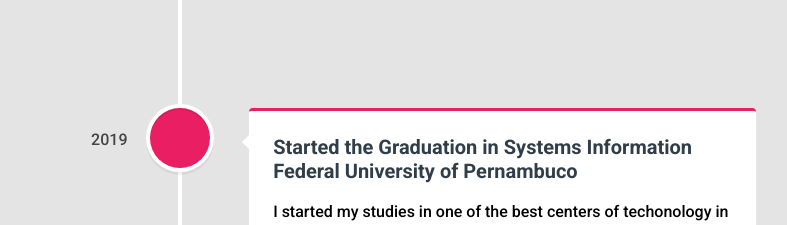
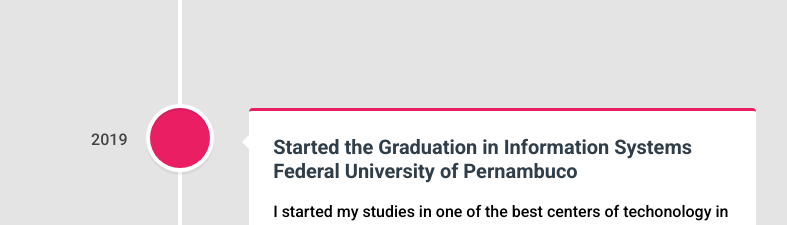
Before and after one commit to Giovaniavs/MyProject-Client, a React (Create React App) app: page / in a window 1280 px wide. Shown: the part 1040-1265 px from the top of the page, without its empty margins (460-1247 px from the left). Built offline with nearby package versions, Linux system fonts and the light colour scheme.

Commit message:
Hotfix(experiences): fixing the name of the course graduation

```diff
--- a/src/views/Experiences/Experiences.tsx
+++ b/src/views/Experiences/Experiences.tsx
@@ -59,7 +59,7 @@ function Experiences() {
             date="2019"
             iconStyle={{ background: 'rgb(233, 30, 99)', color: '#fff' }}
           >
-            <H2 className="vertical-timeline-element-title">Started the Graduation in Systems Information</H2>
+            <H2 className="vertical-timeline-element-title">Started the Graduation in Information Systems</H2>
             <H2 className="vertical-timeline-element-subtitle">Federal University of Pernambuco</H2>
             <Text>
               I started my studies in one of the best centers of techonology in the Latin America,
```
